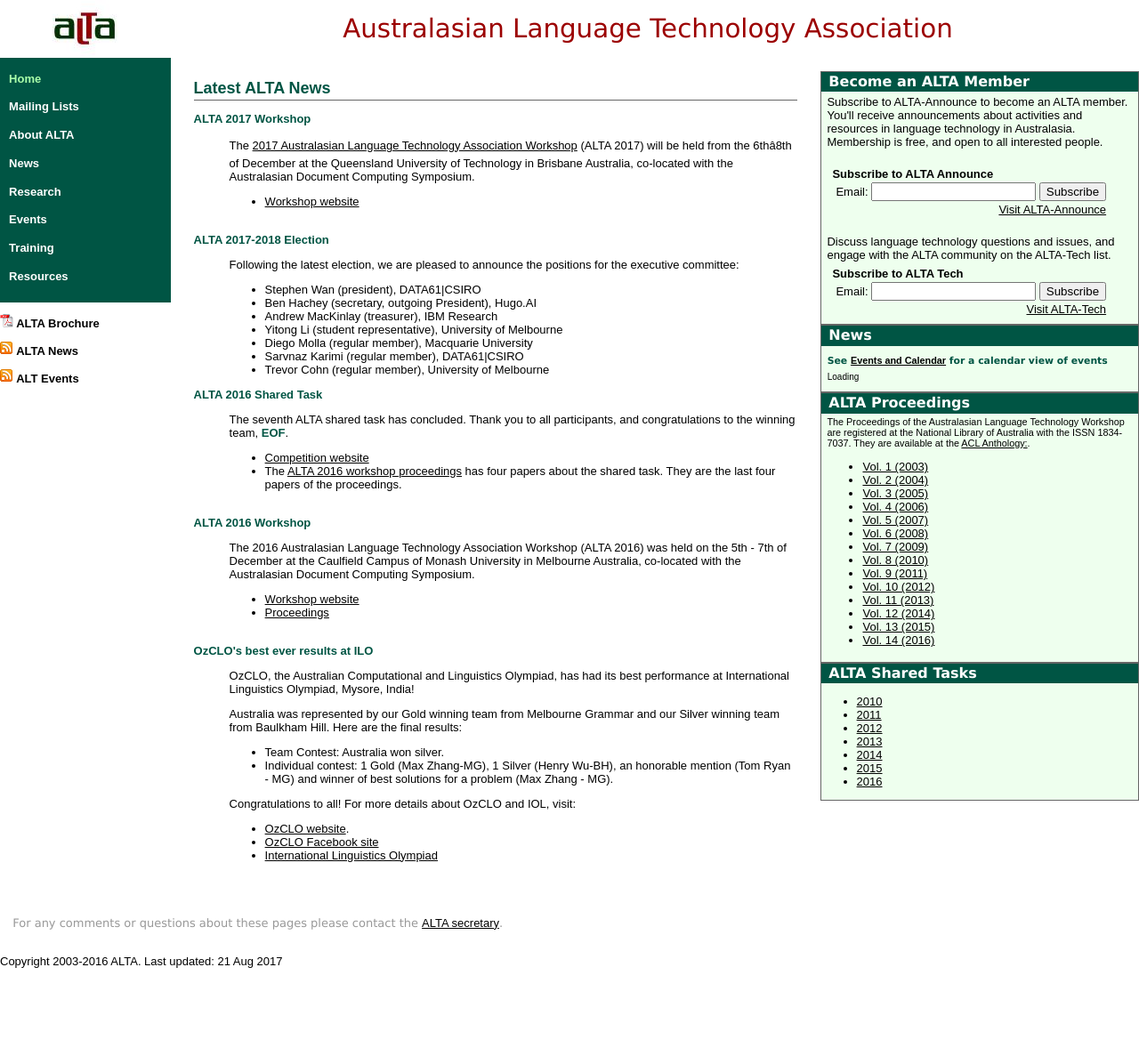
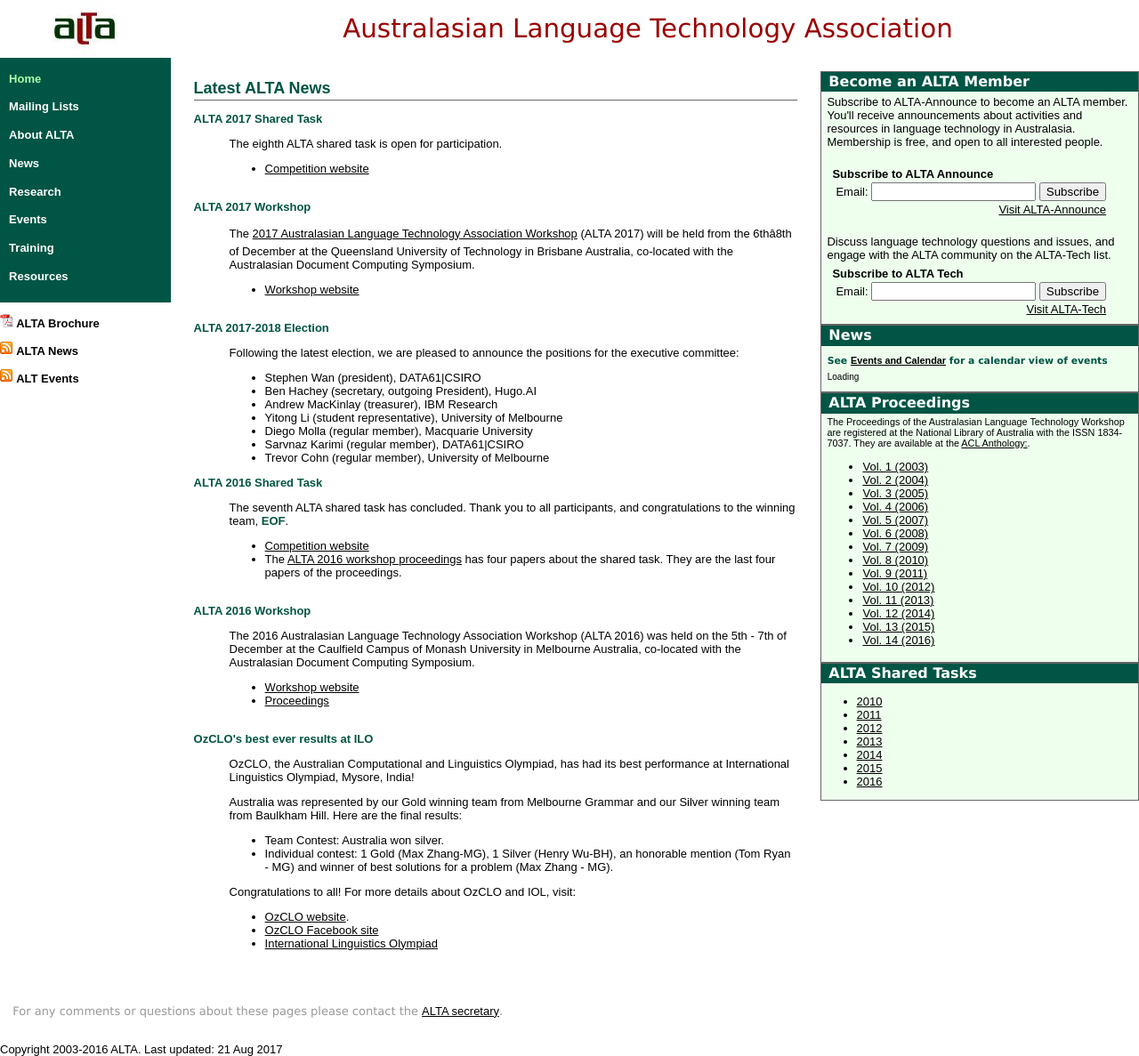
Before and after one commit to altaexec/alta-website, a Jekyll site: the page built from index.html, in a window 1280 px wide. Shown: the whole page at 89% size. Built offline with Jekyll 4.4.1, drawn with Linux system fonts in a browser that asks for light colours; before the commit the page ends 1088 px from its top, so only the background shows below that.

Commit message:
Update index.html for shared task

```diff
--- a/index.html
+++ b/index.html
@@ -6,6 +6,20 @@
       <h1>Latest ALTA News</h1>
 
 <dl>
+<dt> <strong>ALTA 2017 Shared Task</strong> </dt>
+
+<dd>
+<p>The eighth ALTA shared task is open for participation.</p>
+
+<ul>
+  <li><a href="http://alta.asn.au/events/sharedtask2017">Competition
+  website</a></li>
+</ul>
+
+<br>
+
+</dd>
+
 <dt> <strong>ALTA 2017 Workshop</strong> </dt>
 
 <dd>
```
